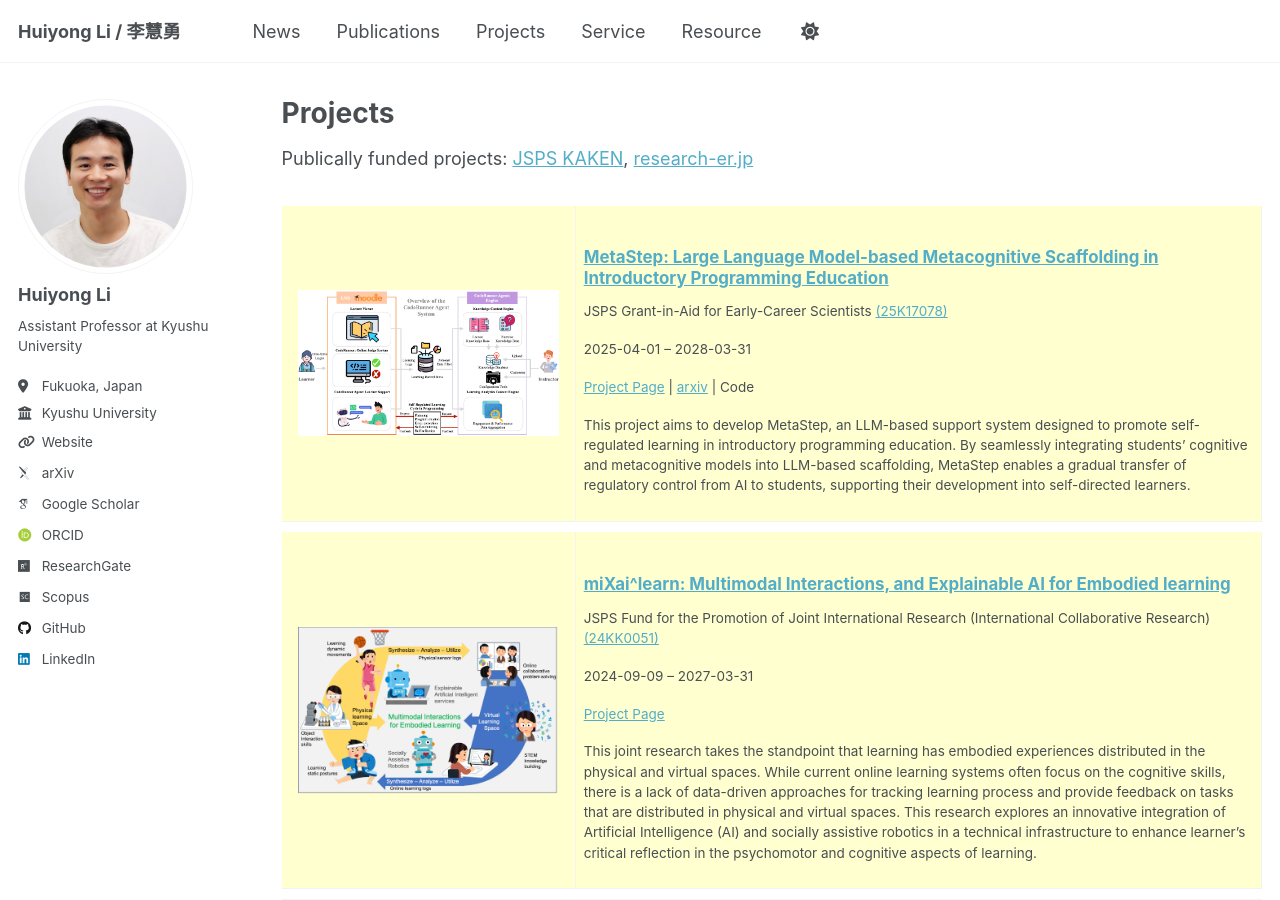
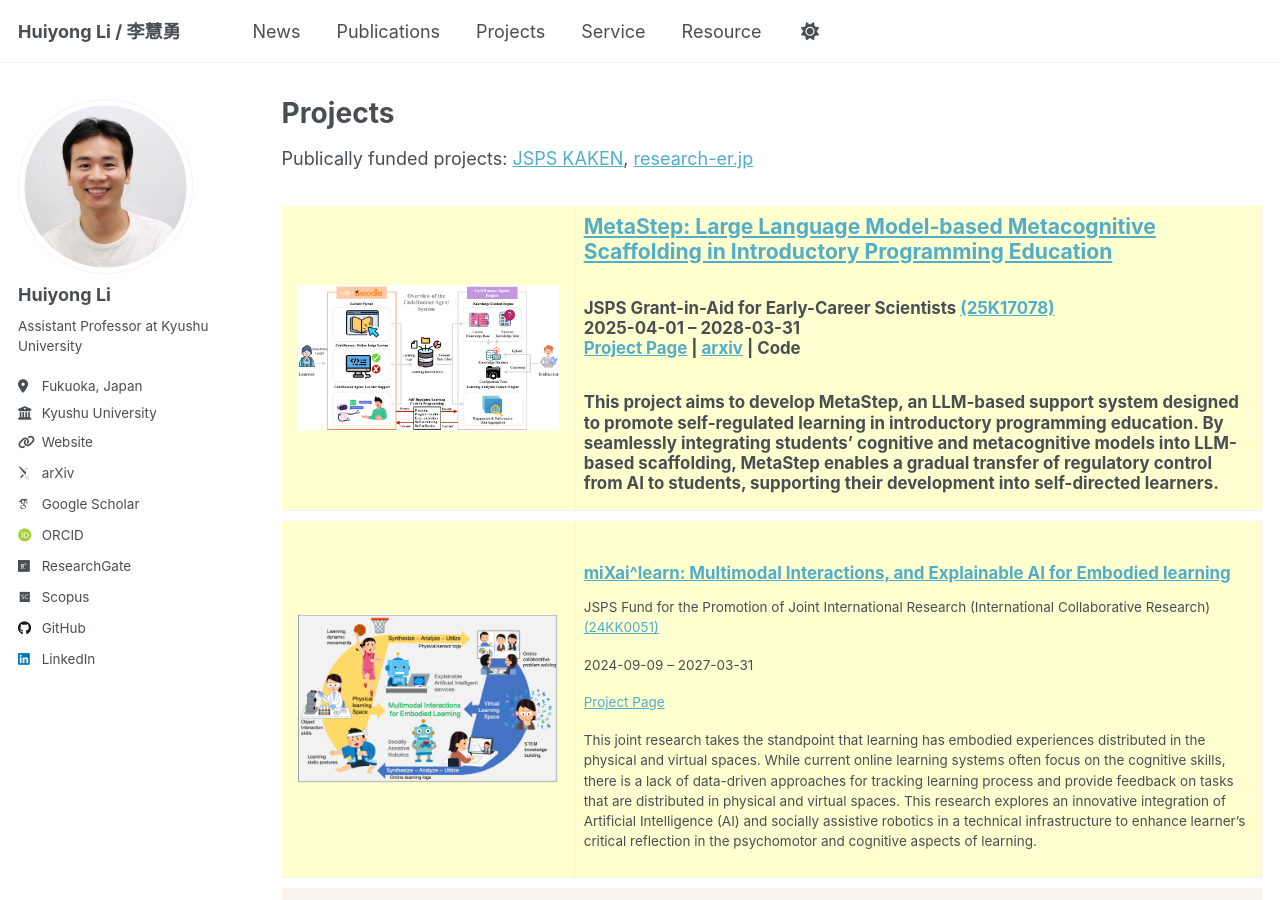
Before and after one commit to li-huiyong/li-huiyong.github.io, a Jekyll site: the page built from _pages/projects.md, in a window 1280 px wide and 900 px high. Built offline with Jekyll 4.4.1, drawn with Linux system fonts in a browser that asks for light colours; some web fonts are replaced.

Commit message:
update project fontsize

```diff
--- a/_pages/projects.md
+++ b/_pages/projects.md
@@ -18,27 +18,27 @@ Publically funded projects: [JSPS KAKEN](https://nrid.nii.ac.jp/en/nrid/10000609
           <img src="/images/coderunner-agent.png" width="100%">
       </td>
       <td style="padding:8px;width:70%;vertical-align:middle">
-        <h2>
+        <h1>
 	  <a href="https://li-huiyong.github.io/MetaStep">
             <span style="font-weight: bold;">
 	      MetaStep: Large Language Model-based Metacognitive Scaffolding in Introductory Programming Education
 	    </span>
 	  </a>
+        </h1>
+        <h2>
+	  JSPS Grant-in-Aid for Early-Career Scientists <a href="https://kaken.nii.ac.jp/ja/grant/KAKENHI-PROJECT-25K17078/">(25K17078)</a>
+	  <br>
+	  2025-04-01 – 2028-03-31
+	  <br>
+	  <a href="https://li-huiyong.github.io/MetaStep">Project Page</a>
+	  |
+          <a href="https://doi.org/10.48550/arXiv.2504.03068">arxiv</a>
+          | Code
+	</h2>
+        <p></p>
+        <h2>
+This project aims to develop MetaStep, an LLM-based support system designed to promote self-regulated learning in introductory programming education. By seamlessly integrating students’ cognitive and metacognitive models into LLM-based scaffolding, MetaStep enables a gradual transfer of regulatory control from AI to students, supporting their development into self-directed learners.
         </h2>
-        <p>
-	  JSPS Grant-in-Aid for Early-Career Scientists <a href="https://kaken.nii.ac.jp/ja/grant/KAKENHI-PROJECT-25K17078/">(25K17078)</a>
-	</p>
-        <p>
-	  2025-04-01 – 2028-03-31
-	</p>
-        <a href="https://li-huiyong.github.io/MetaStep">Project Page</a>
-	|
-        <a href="https://doi.org/10.48550/arXiv.2504.03068">arxiv</a>
-        | Code
-        <p></p>
-        <p>
-This project aims to develop MetaStep, an LLM-based support system designed to promote self-regulated learning in introductory programming education. By seamlessly integrating students’ cognitive and metacognitive models into LLM-based scaffolding, MetaStep enables a gradual transfer of regulatory control from AI to students, supporting their development into self-directed learners.
-        </p>
       </td>
 </tr>
 
```
